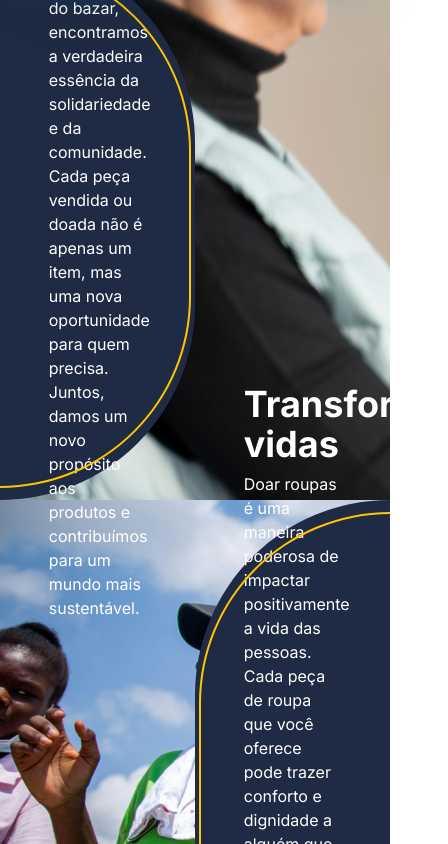
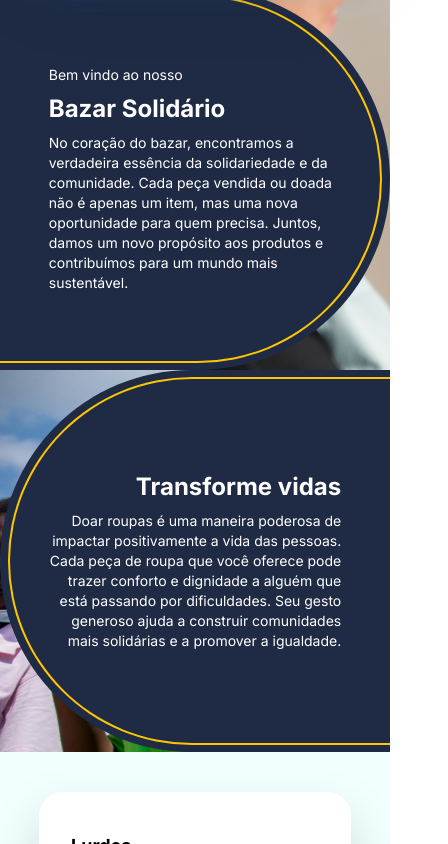
Before and after one commit to Re-vest/web, a React (Vite) app: page / in a window 390 px wide. Shown: the part 1020-1864 px from the top of the page, 448 px wide, since content can reach past the window. Built offline with nearby package versions, Linux system fonts and the light colour scheme; a web font is replaced by a local one.

Commit message:
Responsividade concluida + ajustes

```diff
--- a/src/components/Feedback.jsx
+++ b/src/components/Feedback.jsx
@@ -2,7 +2,7 @@ import Aspas from '../assets/aspas.svg'
 
 export function Feedback({name, responsability, message}) {
   return (
-    <div data-aos="fade-up" className="bg-white rounded-3xl flex flex-col lg:gap-15 gap-10 lg:py-16 py-10 lg:px-14 px-8 lg:w-[504px] w-4/5 h-[427px] h-[300px] drop-shadow-2xl">
+    <div data-aos="fade-up" className="bg-white rounded-3xl flex flex-col lg:gap-15 gap-5 lg:py-16 py-10 lg:px-14 px-8 lg:w-[504px] w-4/5 lg:h-[427px] h-[250px] drop-shadow-2xl">
       <div className="flex justify-between">
         <div className="flex flex-col gap-2">
           <span className="text-lg lg:text-2xl font-bold">{name}</span>
--- a/src/pages/Home.jsx
+++ b/src/pages/Home.jsx
@@ -9,7 +9,6 @@ import { AtSign } from "lucide-react";
 export function Home() {
   return (
     <>
-    {/* MARK: Header */}
       <div className="h-[600px] sm:h-[700px] lg:h-[785px] flex items-center flex-col sm:gap-16 lg:gap-24 gap-10 bg-home bg-cover text-white relative z-10">
         <Header />
 
@@ -32,7 +31,7 @@ export function Home() {
         <div className="absolute w-full h-full bg-gradient-to-br from-black to-transparent z-20"/>
       </div>
 
-    {/* MARK: Cards LG [DESKTOP]*/}
+    {/*Cards [DESKTOP]*/}
       <div className="md:flex justify-center items-center mb-24 -mt-28 hidden ">
         <div data-aos="flip-left" className="w-96 h-56 flex flex-col text-center items-center justify-center shadow-2xl drop-shadow-2xl shadow-blue-500 rounded-3xl gap-3 bg-white z-50 -mr-16">
           <img src={data} alt="icone" className="w-9" />
@@ -53,7 +52,7 @@ export function Home() {
         </div>
       </div>
 
-      {/* MARK: Cards SM [RESPONSIVO]*/}
+      {/*Cards [RESPONSIVO]*/}
       <div className="flex justify-between items-center mb-15 -mt-28 ml-5 mr-5 flex-col sm:p-10 sm:gap-4 md:hidden">
       <div
         data-aos="flip-left"
@@ -81,7 +80,8 @@ export function Home() {
     </div>
 
 
-      <div className="h-[552px] bg-bazar bg-cover text-white" id="about">
+      {/*About [DESKTOP]*/}
+      <div className="h-[552px] bg-bazar bg-cover text-white hidden md:flex" id="about">
         <div data-aos="fade-right" className="h-full w-1/2 bg-blue-950 rounded-tr-full rounded-br-full flex flex-col items-center justify-center relative">
         <div className="absolute h-[528px] w-[98%] left-0 border-yellow-600 border-r-2 border-b-2 border-t-2 rounded-tr-full rounded-br-full"></div>
           <div className="w-1/2 flex flex-col gap-2">
@@ -96,12 +96,46 @@ export function Home() {
         </div>
       </div>
 
-      <div className="h-[552px] bg-doacao bg-cover flex justify-end text-white">
+      {/*About [RESPONSIVO]*/}
+      <div className="h-[382px] bg-bazar text-white mt-10 md:hidden flex" id="about">
+        <div data-aos="fade-right" className="h-full md:w-1/2 w-full bg-blue-950 rounded-tr-full rounded-br-full flex flex-col items-center justify-center relative">
+        <div className="absolute h-[368px] w-[98%] left-0 border-yellow-600 border-r-2 border-b-2 border-t-2 rounded-tr-full rounded-br-full"></div>
+          <div className="w-3/4 flex flex-col gap-2 md:text-2xl text-sm">
+            <p className="">Bem vindo ao nosso</p>
+            <h2 className=" text-2xl font-bold">Bazar Solidário</h2>
+            <span className="md:text-2xl text-sm">
+            No coração do bazar, encontramos a verdadeira essência da solidariedade e da comunidade.
+            Cada peça vendida ou doada não é apenas um item, mas uma nova oportunidade para quem precisa.
+            Juntos, damos um novo propósito aos produtos e contribuímos para um mundo mais sustentável.{" "}
+            </span>
+          </div>
+        </div>
+      </div>
+
+      {/*About 2 [Desktop] */}
+      <div className="h-[552px] bg-doacao bg-cover flex justify-end text-white hidden md:flex">
         <div data-aos="fade-left" className="h-full w-1/2 bg-blue-950 rounded-tl-full rounded-bl-full flex flex-col items-center justify-center relative">
         <div className="absolute h-[528px] w-[98%] right-0 border-yellow-600 border-l-2 border-b-2 border-t-2 rounded-tl-full rounded-bl-full"></div>
           <div className="w-1/2 flex flex-col gap-2 ">
             <h2 className="text-4xl font-bold">Transforme vidas</h2>
             <span>
+              Doar roupas é uma maneira poderosa de impactar positivamente a
+              vida das pessoas. Cada peça de roupa que você oferece pode trazer
+              conforto e dignidade a alguém que está passando por dificuldades.
+              Seu gesto generoso ajuda a construir comunidades mais solidárias e
+              a promover a igualdade.
+            </span>
+          </div>
+        </div>
+      </div>
+
+      {/*About 2 [RESPONSIVO]*/}
+      <div className="h-[382px] bg-doacao text-white md:hidden flex">
+        <div data-aos="fade-left" className="h-full md:w-1/2 w-full bg-blue-950 rounded-tl-full rounded-bl-full flex flex-col items-center justify-center relative">
+        <div className="absolute h-[368px] w-[98%] right-0 border-yellow-600 border-l-2 border-b-2 border-t-2 rounded-tl-full rounded-bl-full"></div>
+          <div className="w-3/4 flex flex-col gap-2 md:text-2xl text-sm">
+            <h2 className=" text-2xl font-bold text-right">Transforme vidas</h2>
+            <span className="md:text-2xl text-sm text-right">
               Doar roupas é uma maneira poderosa de impactar positivamente a
               vida das pessoas. Cada peça de roupa que você oferece pode trazer
               conforto e dignidade a alguém que está passando por dificuldades.
```
